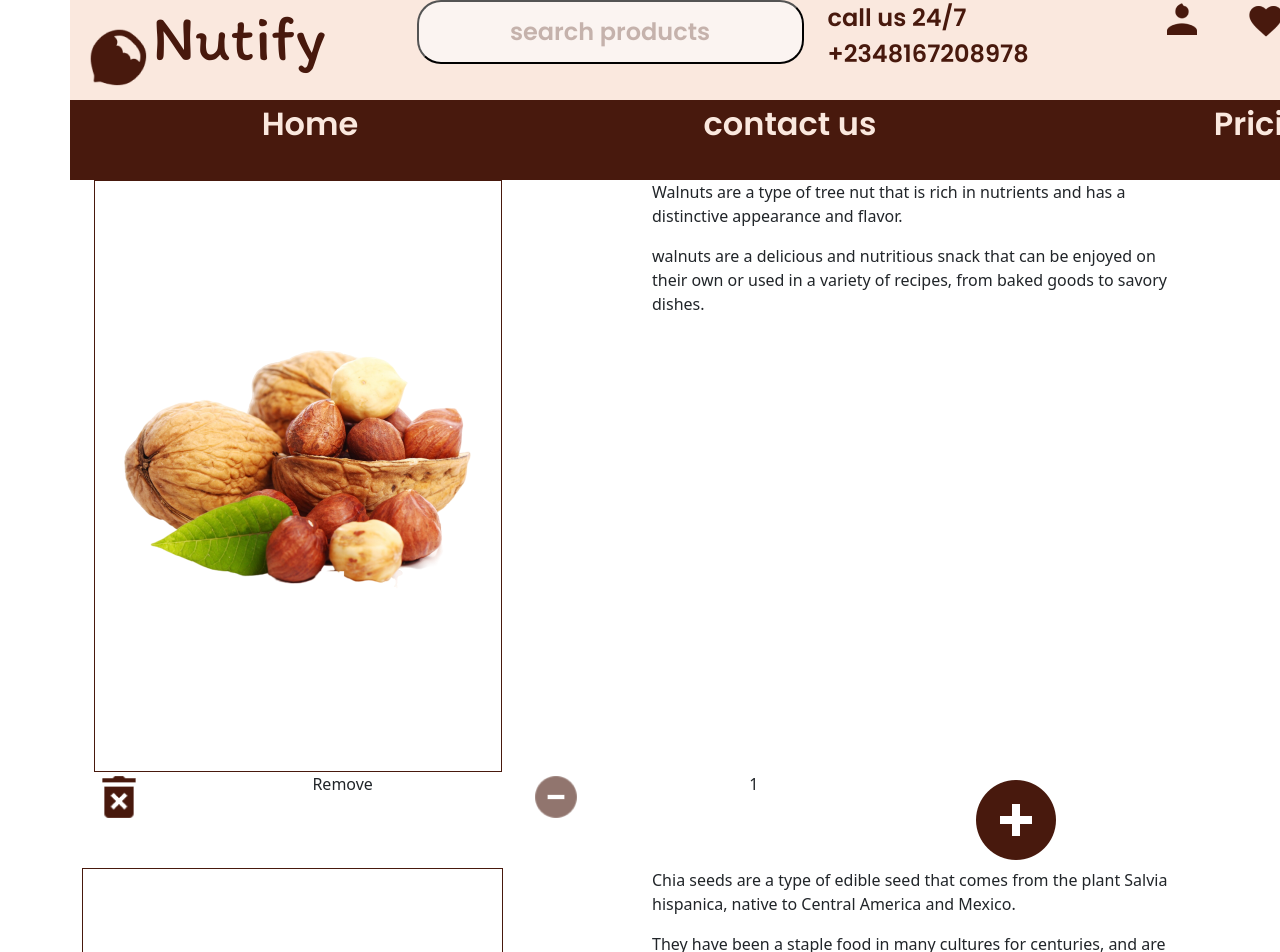
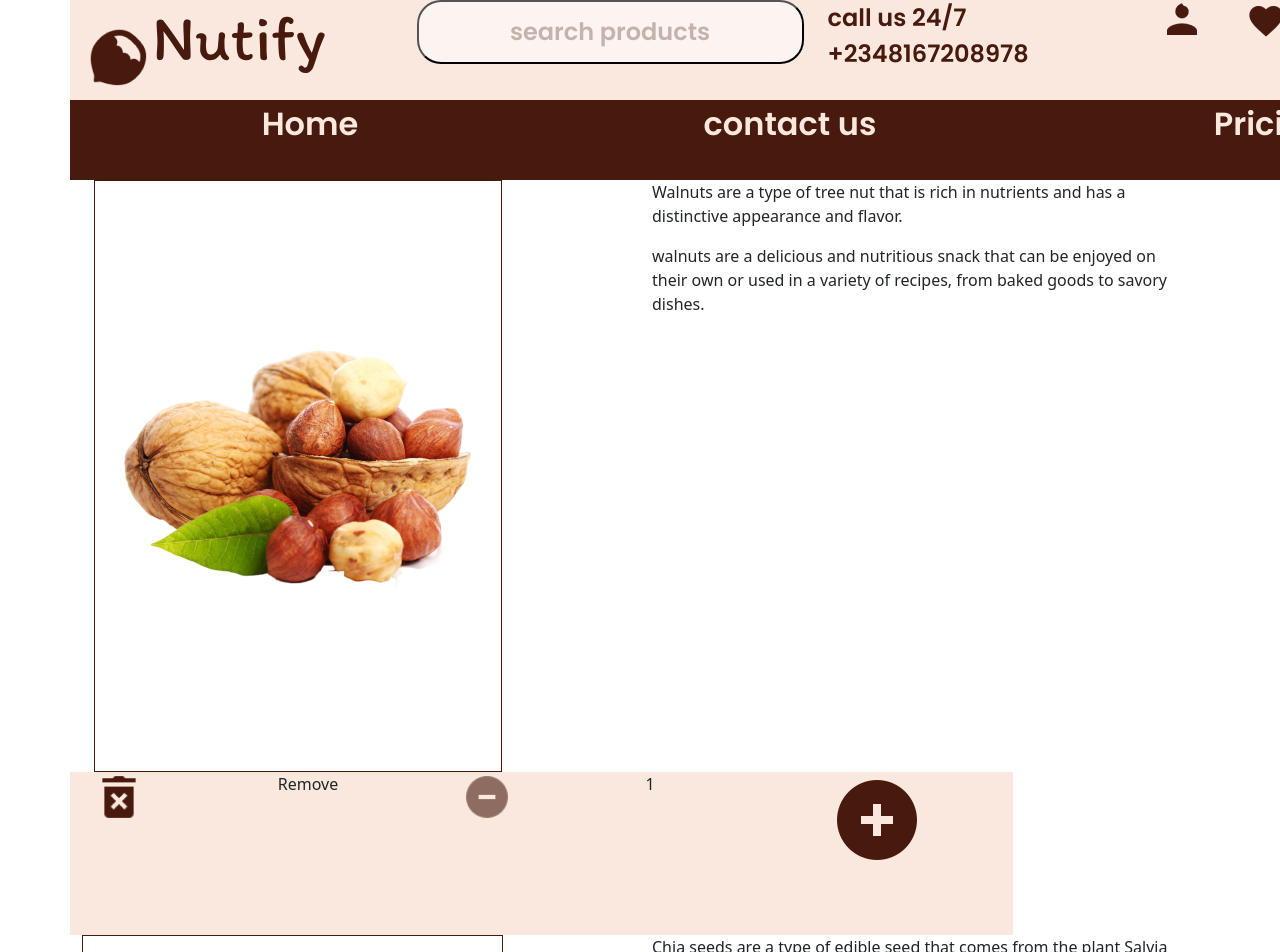
Before and after one commit to Tabitht/HNG-Frontend_Task2, a React (Create React App) app: page /Checkout in a window 1280 px wide. Shown: the top 952 px of the page. Built offline with nearby package versions, Linux system fonts and the light colour scheme.

Commit message:
changes to header file

```diff
--- a/src/CheckoutPage/Checkout.css
+++ b/src/CheckoutPage/Checkout.css
@@ -14,3 +14,10 @@ gap: 10px;
 opacity: 0px;
 background-color: white;
 }
+.remove{
+    width: 943px;
+height: 163px;
+gap: 0px;
+opacity: 0px;
+background-color: #FAE8DE;
+}
--- a/src/CheckoutPage/Checkout.js
+++ b/src/CheckoutPage/Checkout.js
@@ -32,7 +32,7 @@ export default function Checkout() {
                         <p>Walnuts are a type of tree nut that is rich in nutrients and has a distinctive appearance and flavor.</p>
                         <p>walnuts are a delicious and nutritious snack that can be enjoyed on their own or used in a variety of recipes, from baked goods to savory dishes.</p>
                     </Col>
-                    <Row>
+                    <Row className="remove">
                         <Col><img src={icon1} alt="Remove"></img></Col>
                         <Col>Remove</Col>
                         <Col><img src={icon2} alt="remove from cart"></img></Col>
--- a/src/Header/Header.js
+++ b/src/Header/Header.js
@@ -1,8 +1,6 @@
 import React from "react";
 import { Container, Row, Col } from "react-bootstrap";
 import "./Header.css"
-import icon1 from "../images/Customer.png";
-import icon3 from "../images/Favorite.png";
 import icon4 from "../icons/Component 1.png";
 import icon2 from "../icons/Hazelnut.png";
 import { useNavigate } from 'react-router-dom';
```
